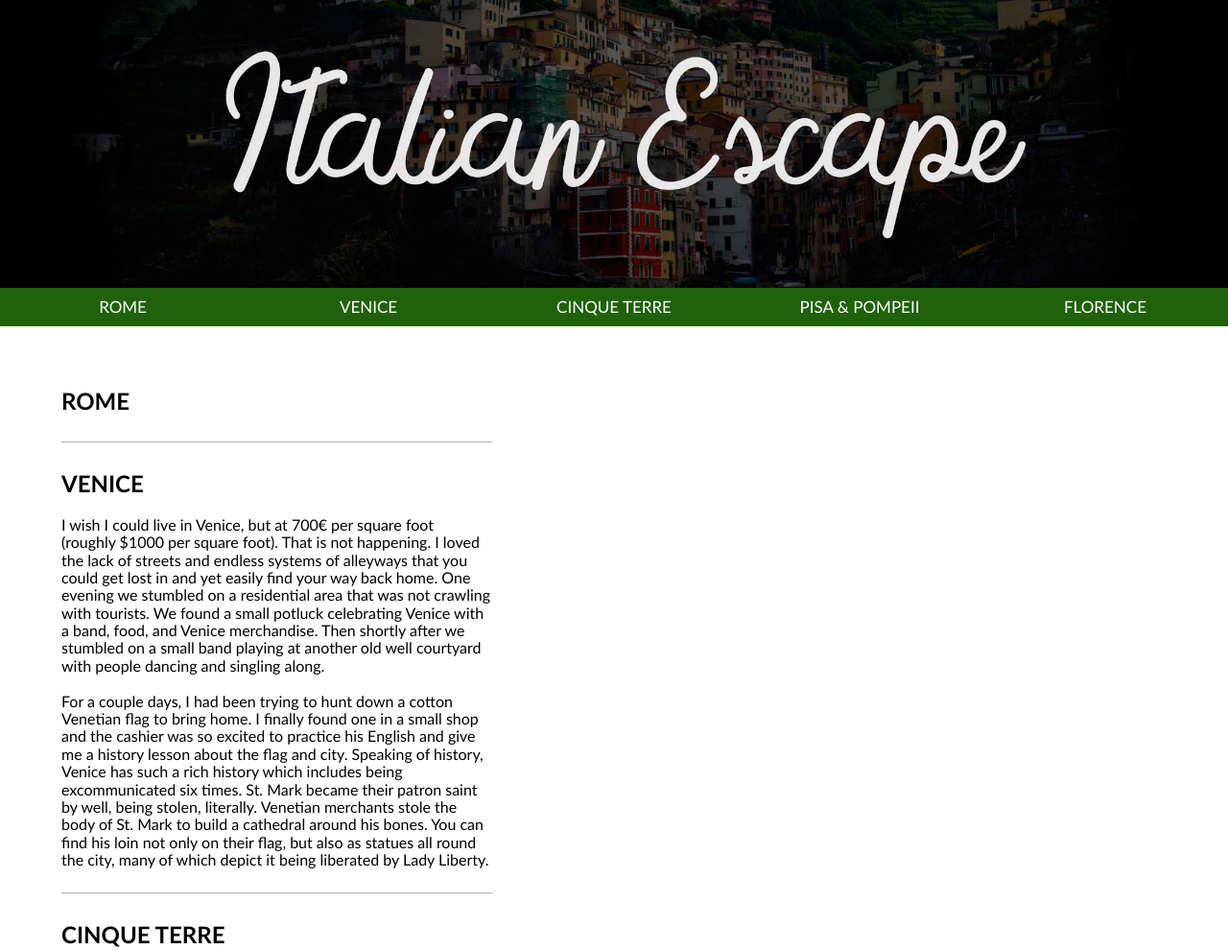
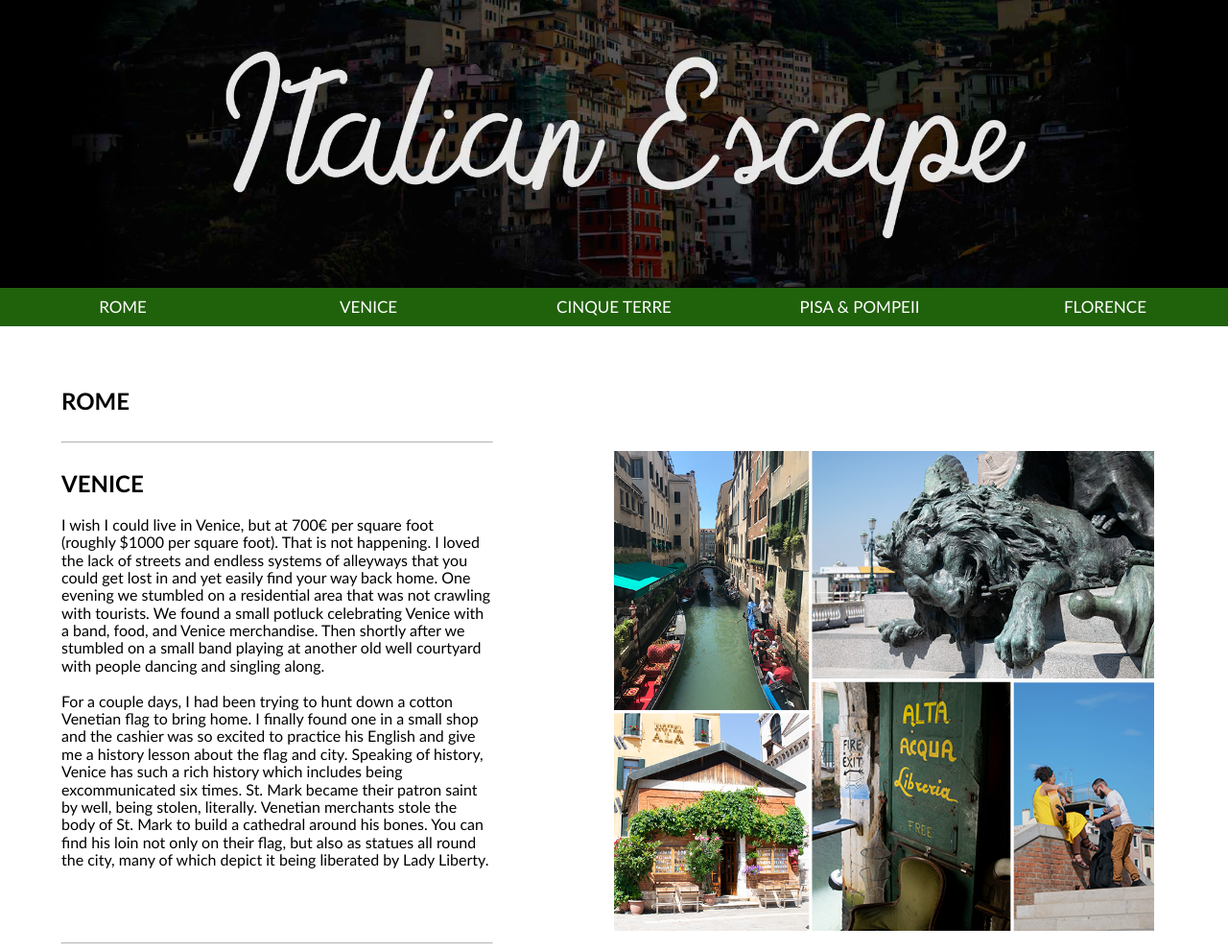
Before and after one commit to corilynnes/html-me-something-2020, a plain HTML site: page index.html in a window 1280 px wide. Shown: the top 990 px of the page at 96% size. Drawn offline with Linux system fonts and the light colour scheme.

Commit message:
venice photos

```diff
--- a/index.html
+++ b/index.html
@@ -71,8 +71,14 @@
                         as statues all round the city, many of which depict it being liberated by Lady Liberty.
                     </p>
                 </div>
-                <hr class="rounded"><br>
+                <div class="photo"><img src="Venice.png"
+                        alt="Clockwise: Venice canals, St. Mark's Lion, locals singing and playing guitar, bookstoore overlooking canal, shop covered in flowers">
+                </div>
+
             </article>
+
+            <hr class="rounded"><br>
+
             <article id="cinque-terre">
                 <div class="info">
                     <h2>CINQUE TERRE</h2>
--- a/style.css
+++ b/style.css
@@ -414,6 +414,7 @@ main{
 
 .info{
   padding-left: 5%;
+  padding-right: 10%;
   width: 35%;
 }
 
@@ -437,3 +438,13 @@ footer a{
   font-size: 17px;
  font: white;
 }
+
+#venice{
+  display:flex;
+  flex-flow: row nowrap;
+}
+
+img{
+  height: 500px;
+  align-content: center;
+}
```
Also changed, not shown: Venice.png (renamed from images/Venice.png), images/venice.jpg (added).
